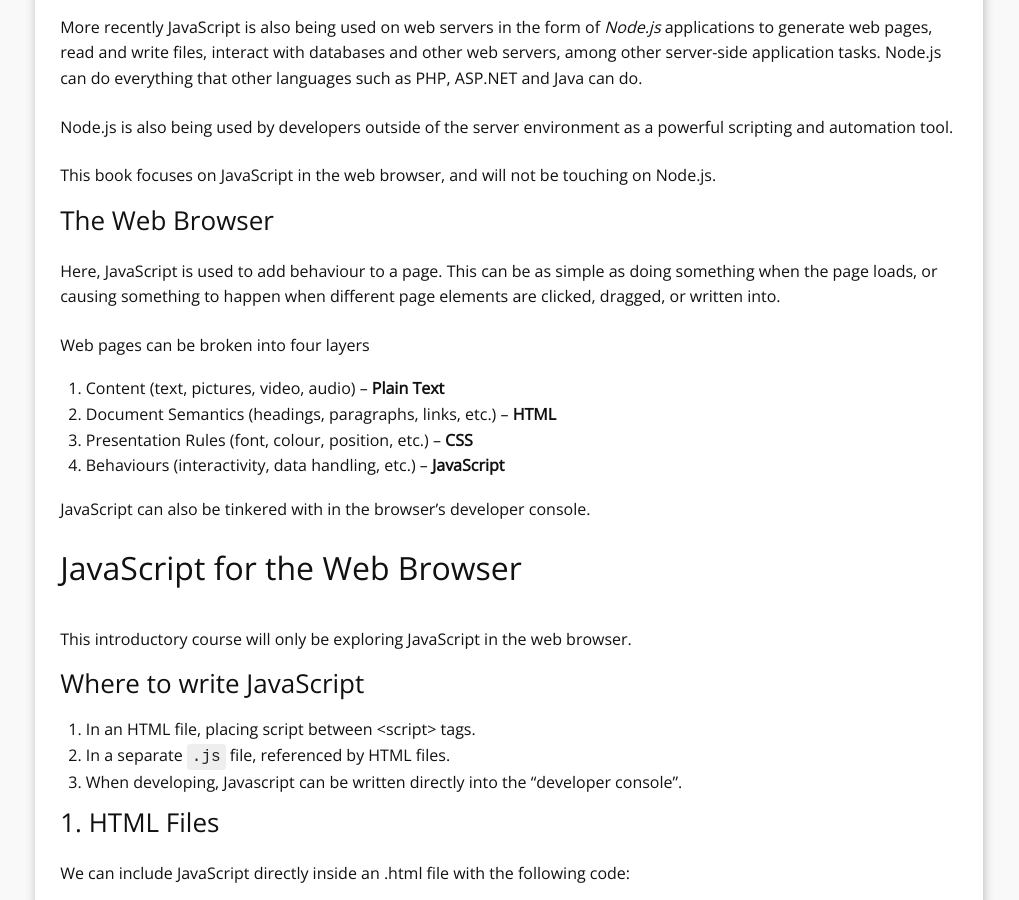
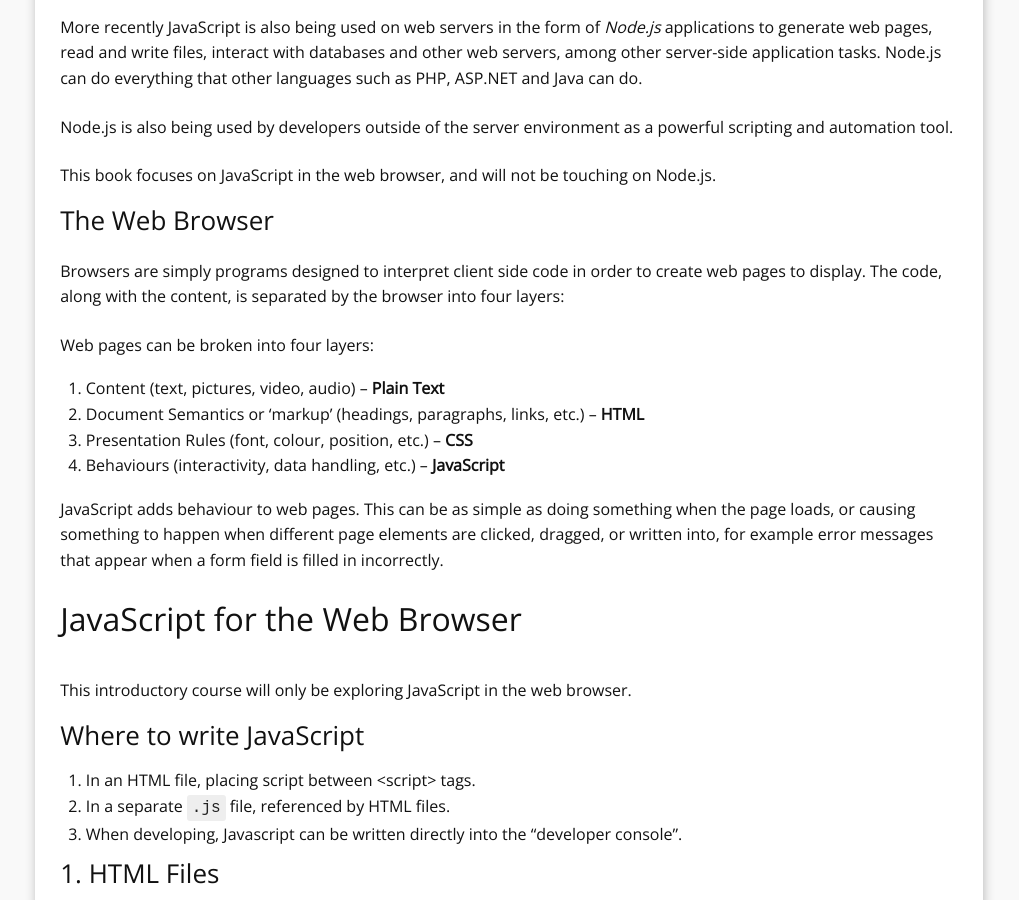
Before and after one commit to YoobeeWebTutors/javascript-manual, a Jekyll site: the page built from 01-what-and-where.md, in a window 1280 px wide and 900 px high, scrolled down 522 px. Shown: the whole window, without its empty margins (131-1150 px from the left). Built offline with Jekyll 4.4.1, drawn with Linux system fonts in a browser that asks for light colours; Markdown is read by kramdown in place of the engine named in the settings; some of the changed lines change nothing that is shown.

Commit message:
merged steve's suggestions in.

```diff
--- a/01-what-and-where.md
+++ b/01-what-and-where.md
@@ -17,32 +17,17 @@
 This book focuses on JavaScript in the web browser, and will not be touching on Node.js.
 
 ### The Web Browser
-<!--
-SY  March 26
-The Web Browser
 
-Browsers are simply programmes designed to interpret client side code in order to create web pages to display. The code, along with the content, is separated by the browsere into four layers:
+Browsers are simply programs designed to interpret client side code in order to create web pages to display. The code, along with the content, is separated by the browser into four layers:
 
-    Content (text, pictures, video, audio) – This is all written as plain text, with the HTML markup telling the browser what it should do with it.
-
-    Document Semantics (headings, paragraphs, links, etc.) – HTML
-
-    Presentation Rules (font, colour, position, etc.) – CSS
-
-    Behaviours (interactivity, data handling, etc.) – JavaScript. In web browsers this can be as simple as doing something when the page loads, or causing something to happen when different page elements are clicked, dragged, or written into, for example error messages that appear when a form field is filled in incorrectly.
-
-Leave out the "JavaScript can also be tinkered with in the browser's developer console." because you say that just a bit further down
--->
-Here, JavaScript is used to add behaviour to a page. This can be as simple as doing something when the page loads, or causing something to happen when different page elements are clicked, dragged, or written into.
-
-Web pages can be broken into four layers
+Web pages can be broken into four layers:
 
 1. Content (text, pictures, video, audio) – **Plain Text**
-2. Document Semantics (headings, paragraphs, links, etc.) – **HTML**
+2. Document Semantics or 'markup' (headings, paragraphs, links, etc.) – **HTML**
 3. Presentation Rules (font, colour, position, etc.) – **CSS**
 4. Behaviours (interactivity, data handling, etc.) – **JavaScript**
 
-JavaScript can also be tinkered with in the browser's developer console.
+JavaScript adds behaviour to web pages. This can be as simple as doing something when the page loads, or causing something to happen when different page elements are clicked, dragged, or written into, for example error messages that appear when a form field is filled in incorrectly.
 
 ## JavaScript for the Web Browser
 
```
